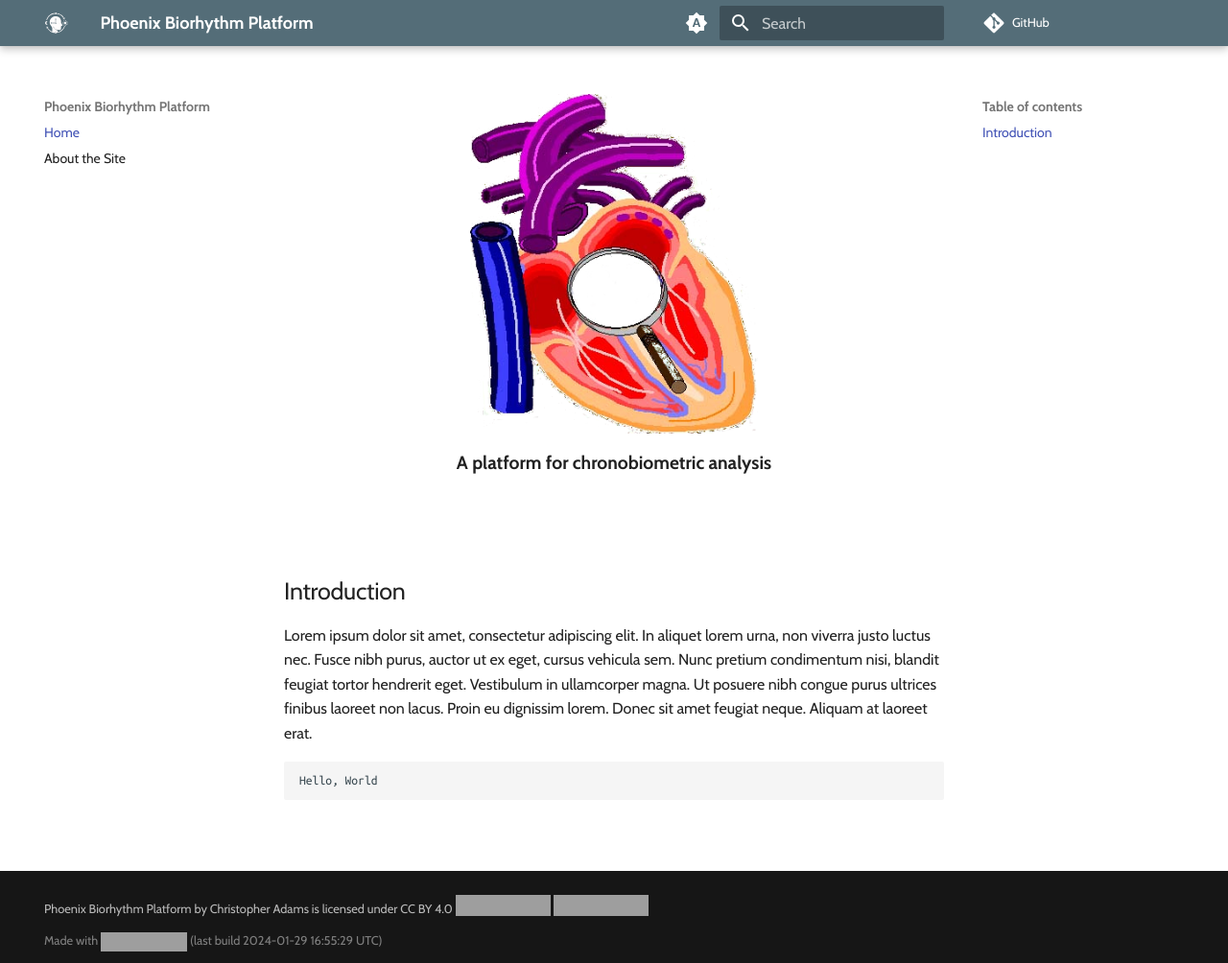
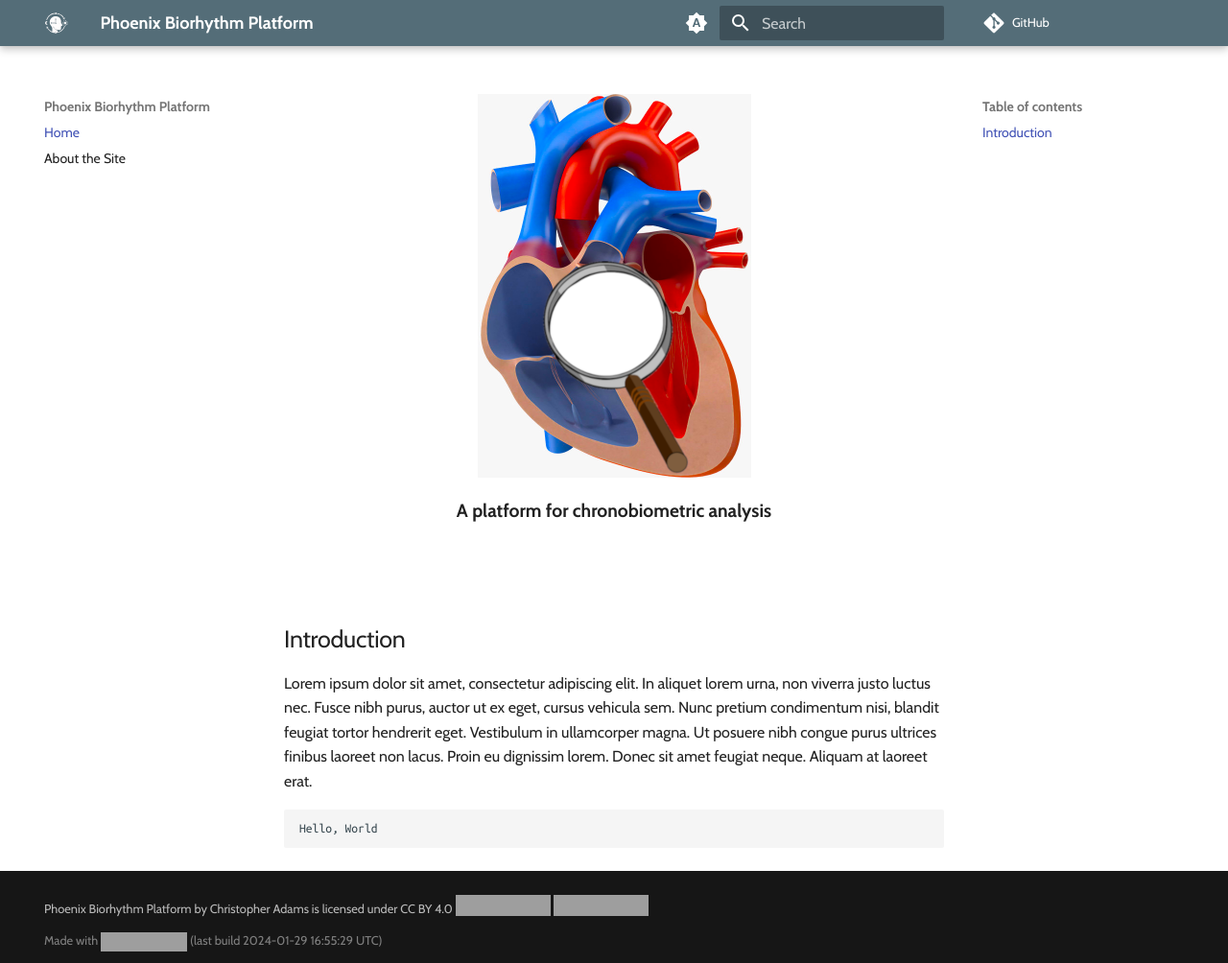
Before and after one commit to phoenix-chronobiology/phoenix-chronobiology.github.io, an MkDocs documentation site: the page built from docs/index.md, in a window 1280 px wide and 1004 px high. Shown: the whole window at 96% size. Built offline with MkDocs 1.6.1 and Material for MkDocs 9.7.7, drawn with Linux system fonts in a browser that asks for light colours; comment, search, counter and statistics services are not loaded; grey boxes are pictures that could not be loaded.

Commit message:
replace hero with higher resolution image

```diff
--- a/docs/index.md
+++ b/docs/index.md
@@ -1,6 +1,6 @@
 <div class="hero-block">
   <div class="hero-monitor">
-      <img class="ekg-underlay" alt="phoenix-heart" src="images/phoenix-logo-wo-ekg.png" />
+      <img class="ekg-underlay" alt="human-heart-cutaway-w-mag" src="images/human-heart-cutaway-w-mag.png" />
       <svg class="ekg" version="1.1" xmlns="http://www.w3.org/2000/svg" xmlns:xlink="http://www.w3.org/1999/xlink"
           viewBox="0 0 500 200" xml:space="preserve">
         <g>
--- a/docs/stylesheets/hero-image.css
+++ b/docs/stylesheets/hero-image.css
@@ -1,29 +1,30 @@
 .hero-block {
+    display: block;
     text-align: center;
 }
 
 .hero-block .hero-monitor {
-    max-width: 300px;
-    max-height: 350px;
+    max-width: 285px;
+    max-height: 400px;
     margin: 0 auto;
 }
 .hero-block .ekg-underlay {
+    display: block:
     padding: 0 auto;
+    margin-left: auto;
+    margin-right: auto;
+    width: 100%;
+    height: 100%;
     z-index: 50;
 }
 
-.hero-block .hero-tagline {
-    text-align: center;
-    font-weight: bold;
-    font-size: larger;
-}
-
 .hero-block svg {
+    padding: 0;
     max-height: 90px; /* to fill magnifying glass as much as possible */
     margin: 0;
-    padding: 0;
     position: relative;
-    top: -200px; /* half the height of the ekg/svg, plus half the height of the ekg-underlay */
+    top: -220px;
+    left: -10px;
     transition: all 0.5s ease-in-out;
     z-index: 100;
 }
@@ -58,3 +59,9 @@
         stroke-dashoffset: 1000;
     }
 }
+
+.hero-block .hero-tagline {
+    text-align: center;
+    font-weight: bold;
+    font-size: larger;
+}
```
Also changed, not shown: docs/images/human-heart-cutaway-w-mag.png (added).
